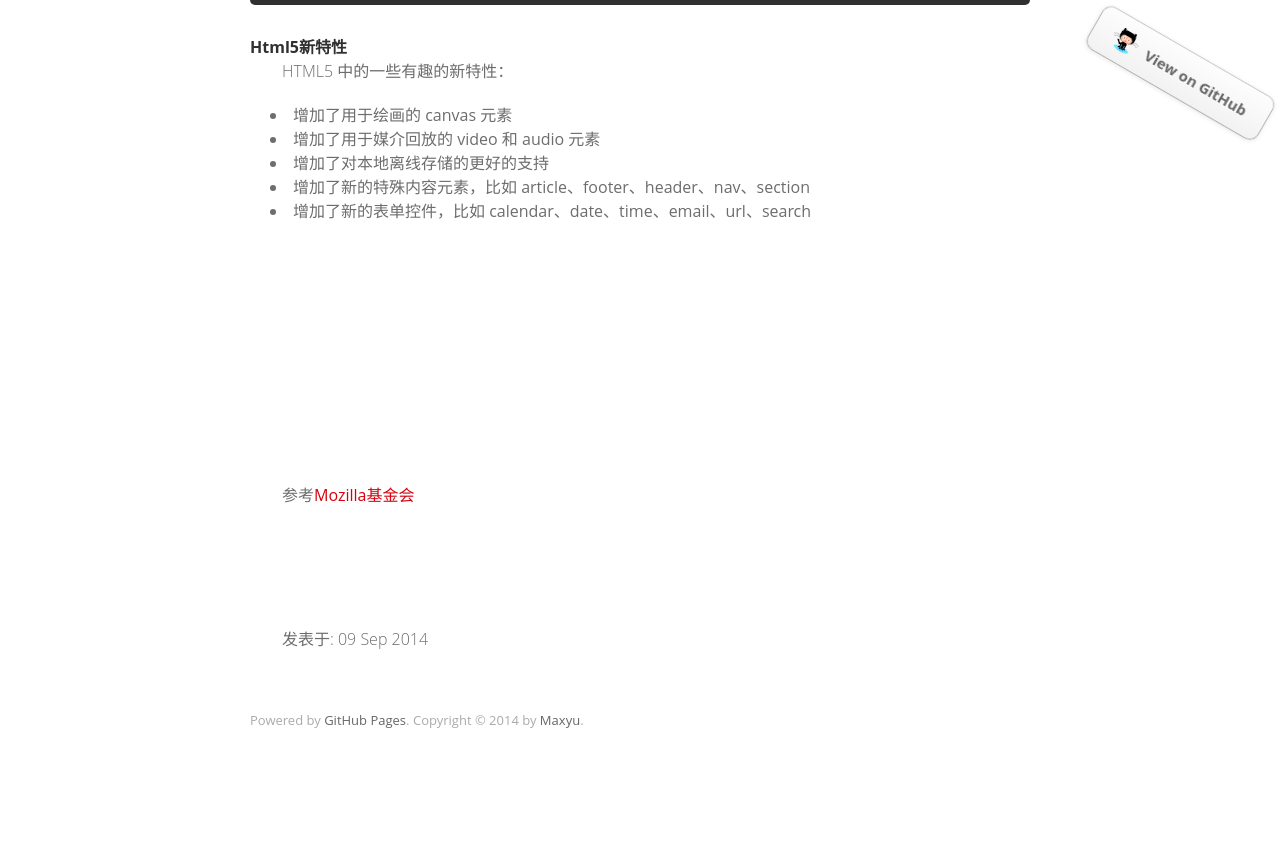
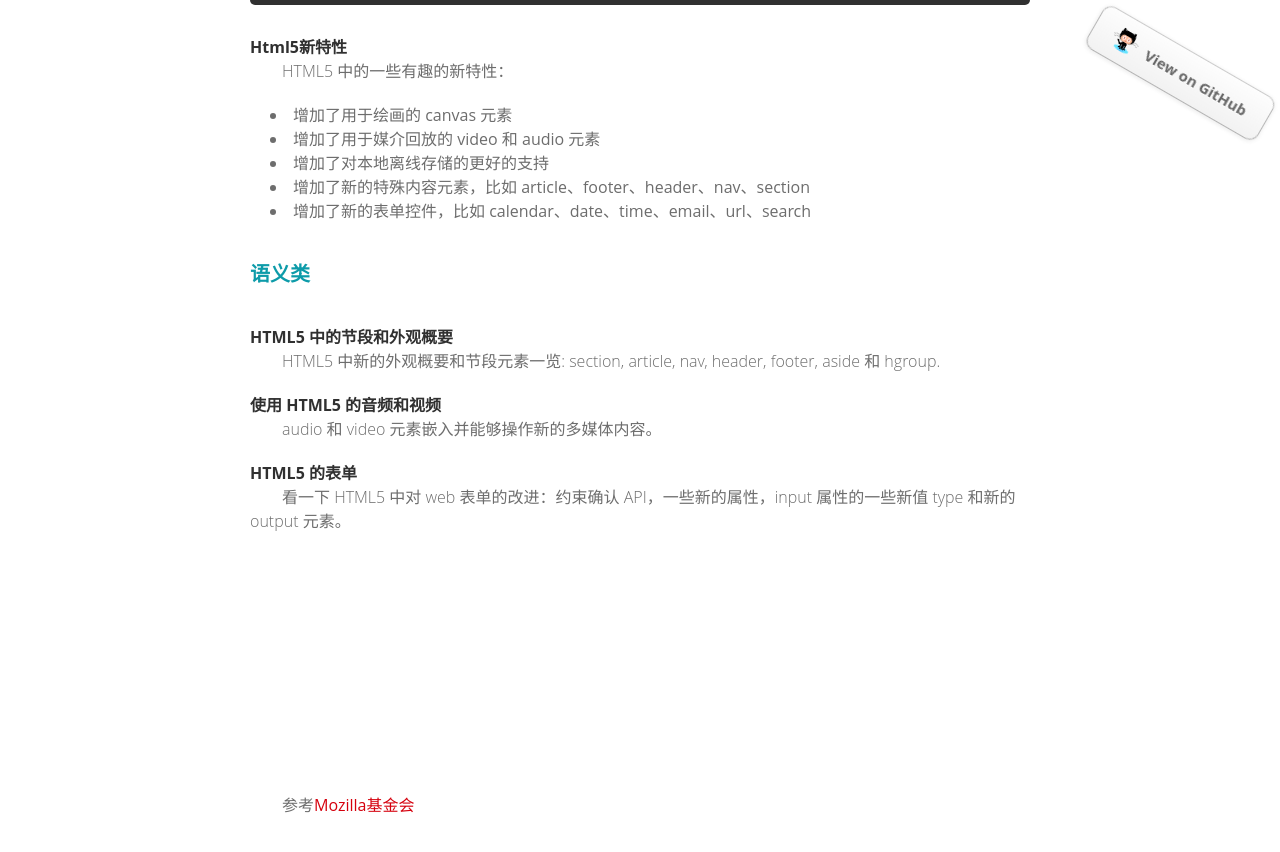
Before and after one commit to yubiaobin/yubiaobin.github.io, a Jekyll site: the page built from _posts/2014-09-09-html5-defined.html, in a window 1280 px wide and 900 px high, scrolled down 1088 px. Shown: the top 852 px of the window. Built offline with Jekyll 4.4.1, drawn with Linux system fonts in a browser that asks for light colours; comment, search, counter and statistics services are not loaded; before the commit the page ends 1872 px from its top, so only the background shows below that.

Commit message:
modified html5 blog

```diff
--- a/_posts/2014-09-09-html5-defined.html
+++ b/_posts/2014-09-09-html5-defined.html
@@ -63,4 +63,32 @@ Your browser does not support the video tag.
 
 
 
+
+<h3>语义类</h3>
+
+
+
+<h4>HTML5 中的节段和外观概要</h4>
+<p>HTML5 中新的外观概要和节段元素一览: section, article, nav, header, footer, aside 和 hgroup.</p>
+
+
+
+<h4>使用 HTML5 的音频和视频</h4>
+<p>audio 和 video 元素嵌入并能够操作新的多媒体内容。</p>
+
+
+<h4>HTML5 的表单</h4>
+<p>看一下 HTML5 中对 web 表单的改进：约束确认 API，一些新的属性，input 属性的一些新值 type 和新的 output 元素。</p>
+
+
+
+
+
+
+
+
+
+
+
+
 <p class="pege_tail">参考<a href="https://developer.mozilla.org/zh-CN/docs/Web/Guide/HTML/HTML5" target="_blank">Mozilla基金会</a></p>
```
